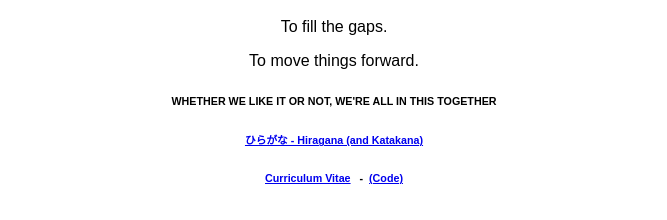
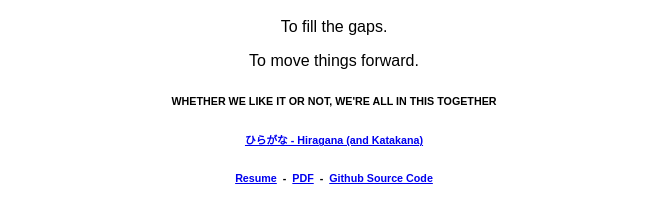
Before and after one commit to BladeMcCool/chws.ca, a plain HTML site: page web/index.html in a window 1280 px wide. Shown: the part 140-360 px from the top of the page, without its empty margins (306-973 px from the left). Drawn offline with Linux system fonts and the light colour scheme.

Commit message:
attempt to get resume rendered into pdf by gotenberg during build pipeline

```diff
--- a/web/index.html
+++ b/web/index.html
@@ -13,6 +13,6 @@
     <p>To move things forward.</p>
     <h6>WHETHER WE LIKE IT OR NOT, WE'RE ALL IN THIS TOGETHER</h6>
     <a href="/hiragana.html"><h6>ひらがな - Hiragana (and Katakana)</h6></a>
-    <h6><a href="/resume">Curriculum Vitae</a>&nbsp;&nbsp;&nbsp;-&nbsp;&nbsp;<a href="https://github.com/BladeMcCool/ReactResume">(Code)</a></h6>
+    <h6><a href="/resume">Resume</a>&nbsp;&nbsp;-&nbsp;&nbsp;<a href="Chris_Hagglund_Resume.pdf">PDF</a>&nbsp;&nbsp;-&nbsp;&nbsp;<a href="https://github.com/BladeMcCool/ReactResume">Github Source Code</a></h6>
 </body>
 </html>
```
Also changed, not shown: 1 other file.
